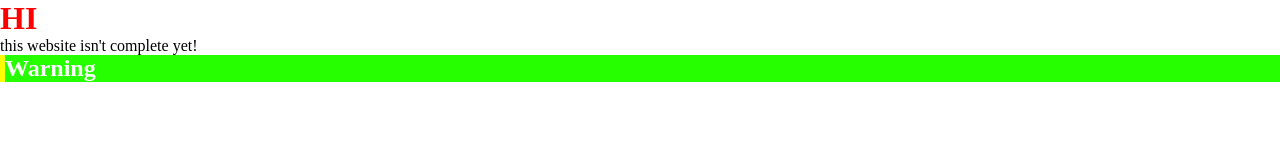
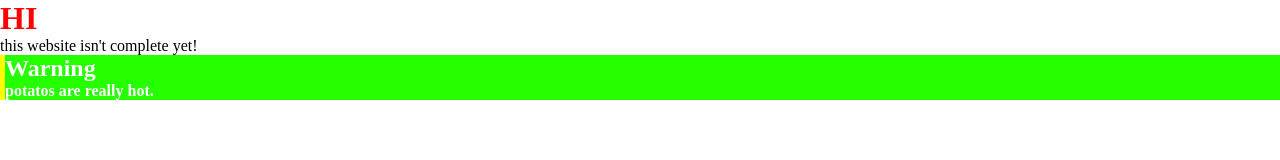
Before and after one commit to Cozo-Engine/docs, a plain HTML site: page index.html in a window 1280 px wide. Drawn offline with Linux system fonts and the light colour scheme.

Commit message:
Update index.html

```diff
--- a/index.html
+++ b/index.html
@@ -8,6 +8,7 @@
     <p>this website isn't complete yet!</p>
     <div class="warning">
       <h2> Warning </h2>
+      <h4> potatos are really hot. </h4>
     </div>
   </body>
 </html>
```
